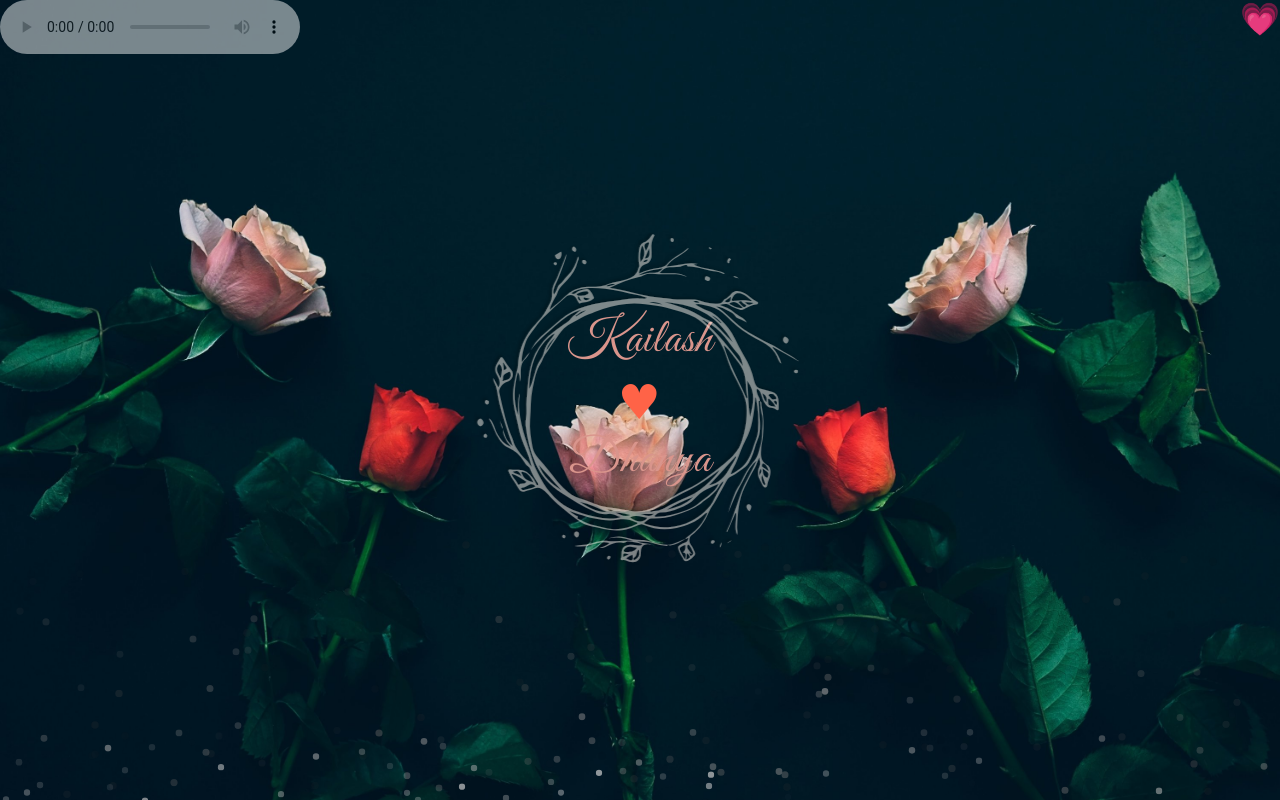
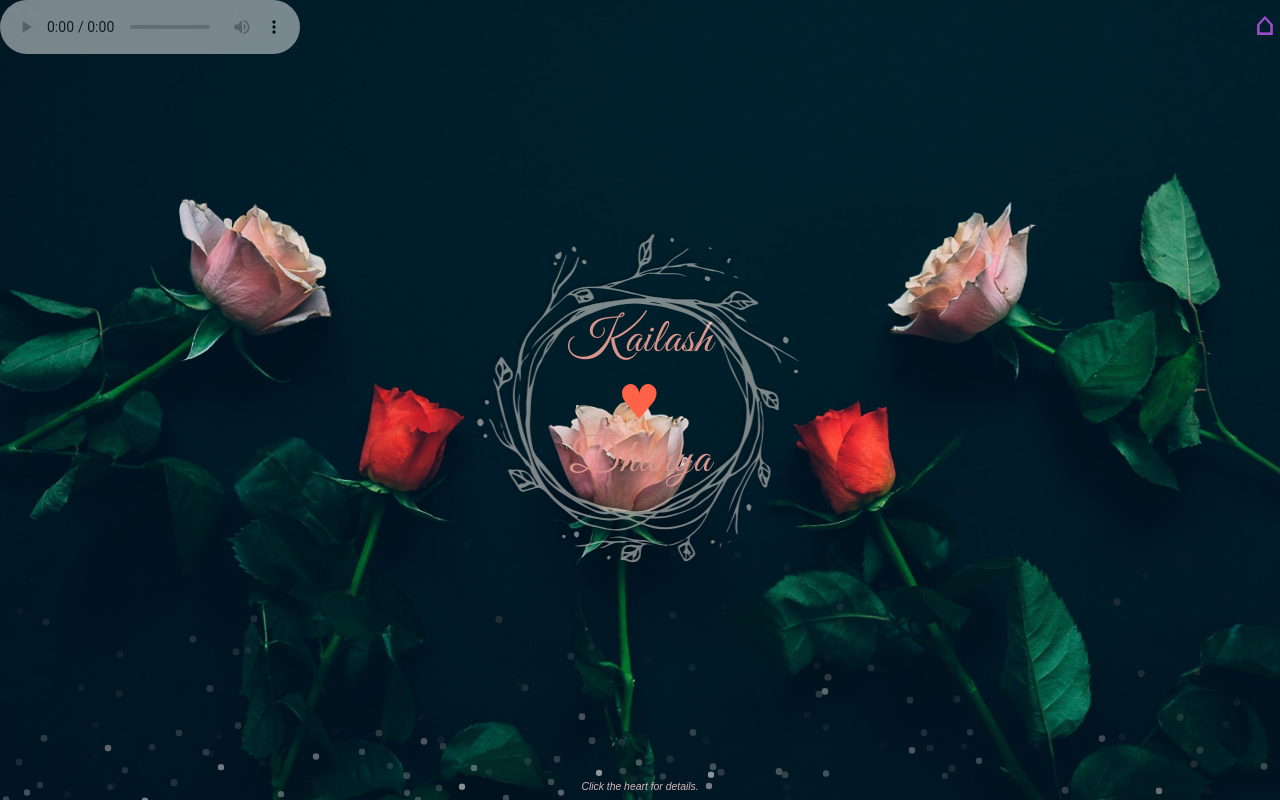
Before and after one commit to Kailash-Sankar/wolfsbane, a website: page views/special/save_the_date.html in a window 1280 px wide. Drawn offline with Linux system fonts and the light colour scheme; animation ran at ten frames a second.

Commit message:
updated save the date page

```diff
--- a/public/css/bliss.css
+++ b/public/css/bliss.css
@@ -101,6 +101,7 @@
   font-size:1.8em;
   font-weigh:600;
   text-decoration: underline solid #388e71;
+  padding:10px 0px 5px 0px;
 }
 
 .content span.foot {
@@ -114,6 +115,19 @@
   display:inline-block;
   color:#d8b9bc;
   font-size:2em;
+  margin:5px;
+}
+
+.footer {
+  position:absolute;
+  bottom:1%;
+  left:50%;
+  transform: translateX(-50%);
+  color:#d8b9bc;
+  font-family: 'Nunito', sans-serif;
+  font-family: 'Nunito', sans-serif;
+  font-size: 0.65em;
+  font-style: italic;
 }
 
 /*
--- a/public/js/bliss.js
+++ b/public/js/bliss.js
@@ -38,3 +38,7 @@ $('#heart').on('click',function(){
 $('.invite .header').on('click', function(){
   $('.invite').fadeOut("slow");
 })
+
+
+$('#help').fadeIn(1500);
+setTimeout(function() {$('#help').fadeOut("slow");},5000)
--- a/views/special/save_the_date.html
+++ b/views/special/save_the_date.html
@@ -14,17 +14,20 @@
 <body>
   <script src="/js/mo.min.js"></script>
   <main class="our-canvas" id="our_canvas">
-    <div class="nav"><a href="/">&#128151;</a></div>
+    <div class="nav"><a href="/">&#8962;</a></div>
     <h1 class="main-title">
       Kailash
       <br/><span class="heart" id="heart">♥</span><br/>
       Dhanya
     </h1>
     <div class="invite" style="display:none;">
-      <div class="header">Save the Date</div>
+      <div class="header">Save the Date
+        <span style="float:right;line-height: 1.5;">&#10006;</span>
+      </div>
       <div class="content">
         <span class="sec">On</span>
-        January 7th 2019
+        January 7th 2019, 9:30 am
+        <a target="_blank" href="https://calendar.google.com/event?action=TEMPLATE&amp;tmeid=MnEzb28zajVuMzk0ZDRkbGQ3cDNxMHF0azUgZ2luYjc1MmRtcmthdDRoaDQ3bzVtZm83YzhAZw&amp;tmsrc=ginb752dmrkat4hh47o5mfo7c8%40group.calendar.google.com">&#128467;</a>
         <span class="sec">At</span>
         BMN Kalyana Mandapam<br/>
         Mettupalayam Road<br/>
@@ -41,8 +44,8 @@
         Your browser does not support the audio element.
       </audio>
     </div>
+    <div id="help" class="footer" style="display:none;">Click the heart for details.</div>
   </main>
-  <button class="menu-button" id="menu_btn"><span>Menu</span></button>
   <script src="/js/bliss.js"></script>
 </body>
 </html>
```
